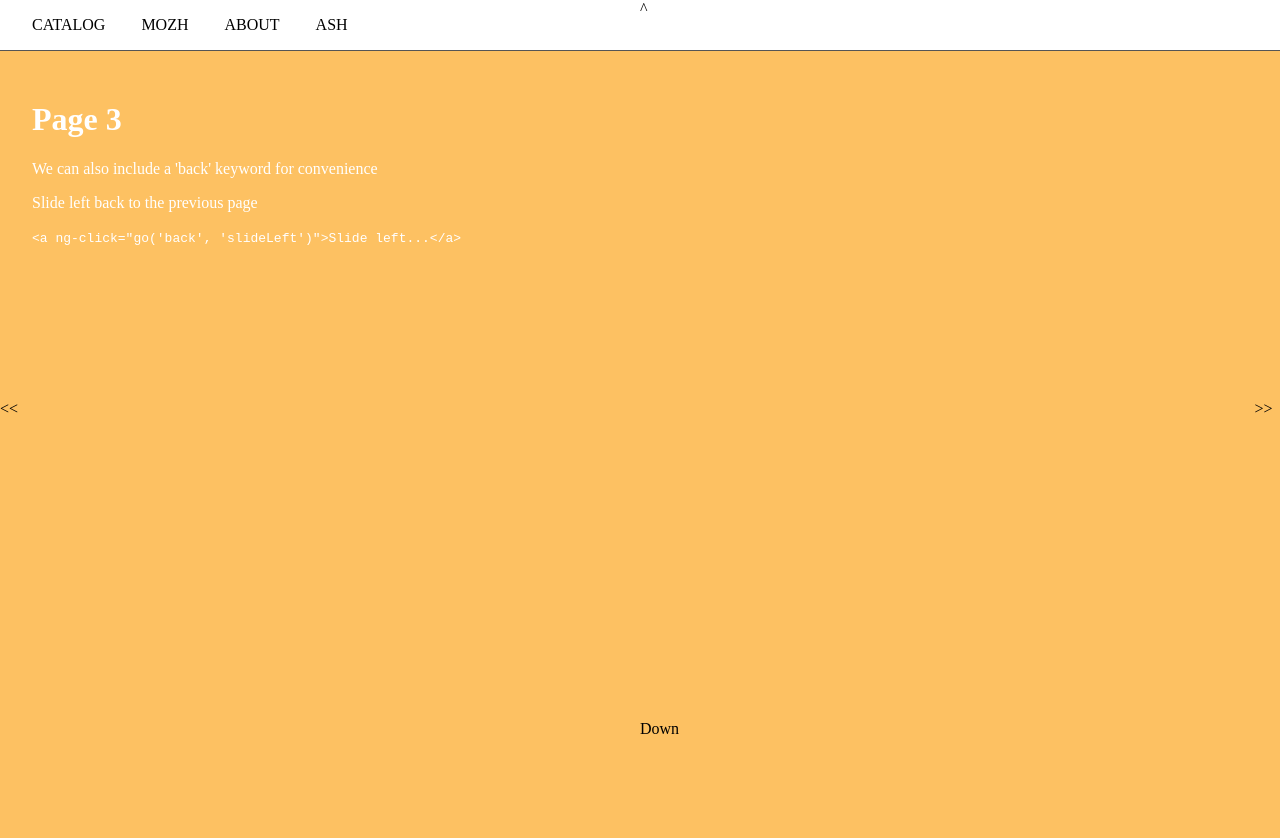
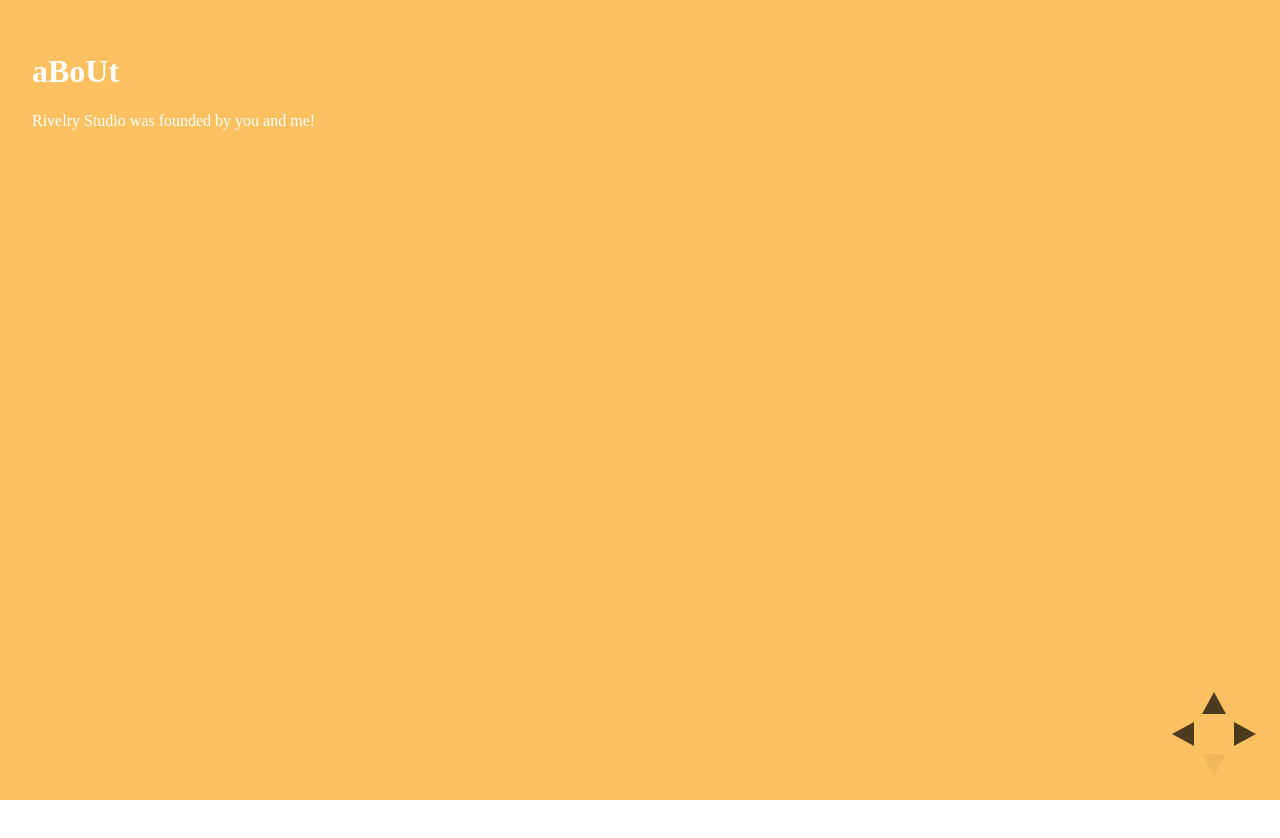
Before and after one commit to ashkan18/rivalry, a plain HTML site: page static/index.html at #!/about in a window 1280 px wide. After the commit the page ends 800 px from the top, so only its background shows below. Drawn offline with nearby package versions, Linux system fonts and the light colour scheme; some packages are replaced by stand-ins of ours.

Commit message:
Clean up and adding controls section

```diff
--- a/static/css/main.css
+++ b/static/css/main.css
@@ -29,39 +29,82 @@ nav a {
     padding: 0 1rem;
     text-transform: uppercase;
 }
+/* --------------- Controls section   ---------------- */
+.controls {
+    display: none;
+    position: fixed;
+    width: 110px;
+    height: 110px;
+    z-index: 30;
+    right: 10px;
+    bottom: 10px;
+}
 
-#leftBtn {
-    position: fixed;
-    left: 0;
-    top: 50%;
-    z-index: 2;
+.controls div {
+    position: absolute;
+    opacity: 0.05;
+    width: 0;
+    height: 0;
+    border: 12px solid transparent;
+
+    -moz-transform: scale(.9999);
+
+    -webkit-transition: all 0.2s ease;
+    -moz-transition: all 0.2s ease;
+    transition: all 0.2s ease;
+}
+
+.controls div.enabled {
+    opacity: 0.7;
     cursor: pointer;
 }
 
-#rightBtn {
-    position: fixed;
-    left: 98%;
-    top: 50%;
-    z-index: 2;
-    cursor: pointer;
+.controls div.enabled:active {
+    margin-top: 1px;
 }
 
-#topBtn {
-    position: fixed;
-    left: 50%;
-    top: 0;
-    z-index: 2;
-    cursor: pointer;
+.controls div.navigate-left {
+    top: 42px;
+
+    border-right-width: 22px;
+    border-right-color: #000;
+}
+.controls div.navigate-left.fragmented {
+    opacity: 0.3;
 }
 
-#downBtn {
-    position: fixed;
-    left: 50%;
-    top: 90%;
-    z-index: 2;
-    cursor: pointer;
+.controls div.navigate-right {
+    left: 74px;
+    top: 42px;
+
+    border-left-width: 22px;
+    border-left-color: #000;
+}
+.controls div.navigate-right.fragmented {
+    opacity: 0.3;
 }
 
+.controls div.navigate-up {
+    left: 42px;
+
+    border-bottom-width: 22px;
+    border-bottom-color: #000;
+}
+.controls div.navigate-up.fragmented {
+    opacity: 0.3;
+}
+
+.controls div.navigate-down {
+    left: 42px;
+    top: 74px;
+
+    border-top-width: 22px;
+    border-top-color: #000;
+}
+.controls div.navigate-down.fragmented {
+    opacity: 0.3;
+}
+/* ------------ End Controls Section --------- */
 
 
 /* partial containers */
@@ -70,7 +113,6 @@ nav a {
     width: 100%;
     position: relative;
     transform: translate3d(0,0,0);
-    margin-top: 3rem;
 }
 
 .page-view {
--- a/static/index.html
+++ b/static/index.html
@@ -2,24 +2,19 @@
 <html ng-app="myApp">
 
 <head>
-    <link rel="stylesheet" href="css/main.css" />
+    <link rel="stylesheet" href="css/main.css"/>
 </head>
 
-<body>
+<body ng-keypress="handleKeyPress($event)">
 
 <!-- Header -->
-<nav>
-    <a ng-click="goPath('/catalog', 'slideLeft')">Catalog</a>
-    <a ng-click="goPath('/mozh', 'slideRight')">Mozh</a>
-    <a ng-click="goPath('/about', 'slideDown')">About</a>
-    <a ng-click="goPath('/ash', 'slideLeft')">Ash</a> <!-- note: no transition specified -->
-</nav>
 
-<a ng-click="go('up')" id="topBtn"> ^ </a>
-<a ng-click="go('left')" id='leftBtn'> << </a>
-<a ng-click="go('right')" id='rightBtn'> >> </a>
-<a ng-click="go('down')" id='downBtn'> Down</a>
-
+<aside class="controls" style="display: block;">
+    <div ng-click="go('left')" class="navigate-left enabled"></div>
+    <div ng-click="go('right')" class="navigate-right enabled"></div>
+    <div ng-click="go('up')" class="navigate-up enabled"></div>
+    <div ng-click="go('down')" class="navigate-down"></div>
+</aside>
 <!-- App Content Container -->
 <div class="page-container">
     <div ng-view="" class="page-view" ng-class="pageAnimationClass"></div>
--- a/static/js/app.js
+++ b/static/js/app.js
@@ -9,6 +9,28 @@ myApp.run(['$rootScope', '$location', '$window', function ($rootScope, $location
 
     'use strict';
 
+    $rootScope.handleKeyPress = function(eve) {
+
+        switch (eve.which) {
+            case 37:
+                // left
+                $rootScope.go('left');
+                break;
+            case 39:
+                // right
+                $rootScope.go('right');
+                break;
+            case 38:
+                // up
+                $rootScope.go('up');
+                break;
+            case 40:
+                // down
+                $rootScope.go('down');
+                break;
+
+        }
+    }
     /**
      * Helper method for main page transitions. Useful for specifying a new page partial and an arbitrary transition.
      * @param  {String} path               The root-relative url for the new route
--- a/static/partials/about.html
+++ b/static/partials/about.html
@@ -1,6 +1,4 @@
 <div id="about" class="pages">
-    <h1>Page 3</h1>
-    <p>We can also include a 'back' keyword for convenience</p>
-    <p><a ng-click="go('back', 'slideLeft')">Slide left back to the previous page</a></p>
-    <code>&lt;a ng-click="go('back', 'slideLeft')"&gt;Slide left...&lt;/a&gt;</code>
+    <h1>aBoUt</h1>
+    Rivelry Studio was founded by you and me!
 </div>
```
Also changed, not shown: static/partials/ash.html (+2 -4 lines), static/partials/catalog.html (+2 -1 lines), static/partials/current-catalog.html (deleted, +0 -3 lines), static/partials/mozh.html (+2 -4 lines).
